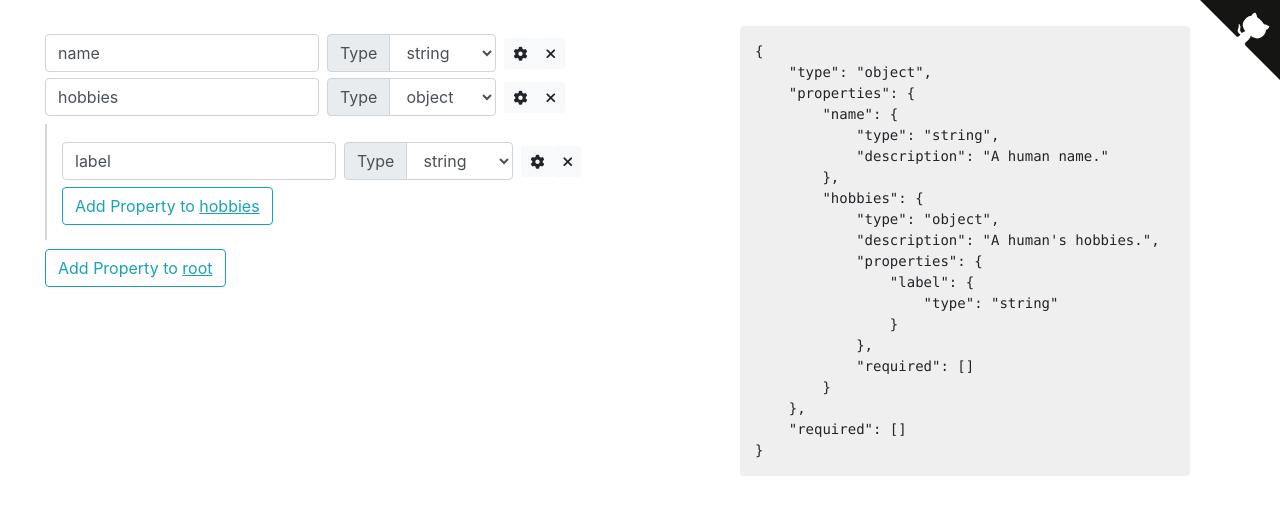
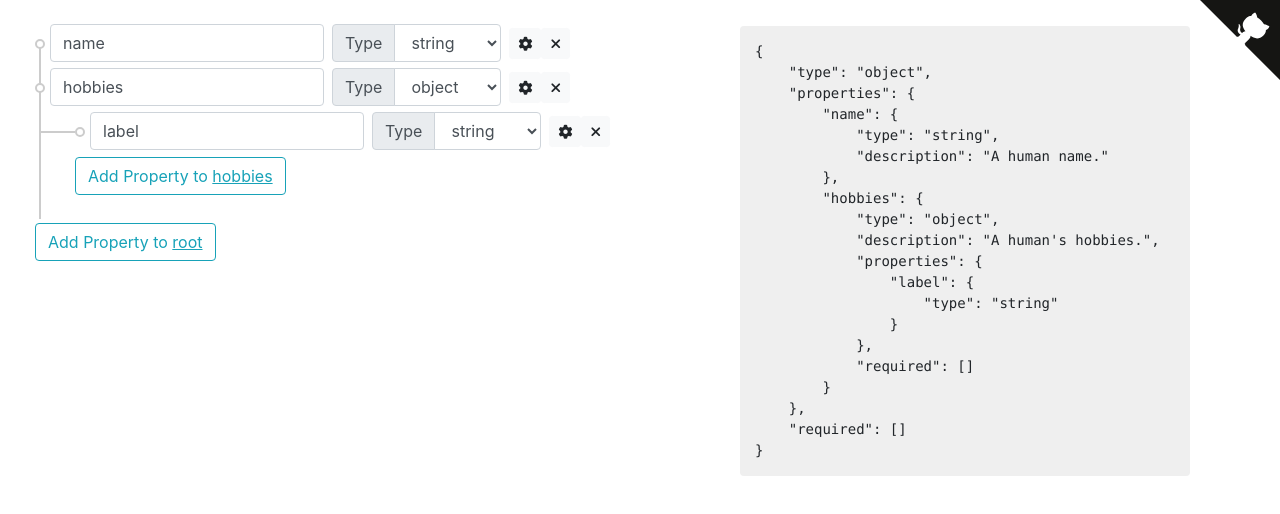
Before and after one commit to anothrNick/json-schema-builder, a React (Create React App) app: page / in a window 1280 px wide. Shown: the top 514 px of the page. Built offline with nearby package versions, Linux system fonts and the light colour scheme; the HTML template or start-up script is replaced by a standard one.

Commit message:
Working through styles to better visualize the tree in the form.

```diff
--- a/src/components/Object.js
+++ b/src/components/Object.js
@@ -5,7 +5,8 @@ class ObjectComponent extends Component {
     constructor(props) {
         super(props);
         this.state = {
-            name: this.props.name || "root"
+            name: this.props.name || "root",
+            rootClass: this.props.name || "__root_object"
         };
     }
 
@@ -123,13 +124,14 @@ class ObjectComponent extends Component {
         });
 
         return (
-            <div className="objectWrapper">
+            <div className={"objectWrapper " + this.state.rootClass}>
                 {sortable.map(function(el, i){
                     return(
                         <Property key={this.props.name + "_" + i} name={el[0]} property={el[1]} required={this.props.property.required.indexOf(el[0]) > -1} onChange={this.onChange} onUpdate={this.onUpdate} onDeleteKey={this.onDeleteKey}/>
                     )
                 }, this)}
                 <button className="btn btn btn-outline-info mt-1" onClick={() => this.onAdd("new_key", {type: "string"})}>Add Property to <u>{this.props.name || "root"}</u></button>
+                <br/><br/>
             </div>
         );
     }
--- a/src/components/Property.js
+++ b/src/components/Property.js
@@ -56,6 +56,7 @@ class Property extends Component {
                 </Modal>
 
                 <div className="property-wrapper">
+                    <span className="dot"></span>
                     <div className="property form-inline">
                         <div className="name form-group mr-2">
                             <input className="form-control" name="_key" data-value={this.props.name} value={this.props.name} onChange={onChange}/>
--- a/src/index.css
+++ b/src/index.css
@@ -27,21 +27,68 @@ pre {
 }
 
 .property-wrapper {
+  padding-left: 15px;
+  position: relative;
+}
+.property-wrapper:before {
+  height: 100%;
+  width: 4px;
+  border-left: 2px solid #CCC;
+  position: absolute;
+  left: 4px;
+  bottom: 0;
+  content: '';
+}
+.property-wrapper:after {
+  height: 4px;
+  width: 34px;
+  border-top: 2px solid #CCC;
+  position: absolute;
+  left: -34px;
+  top: 22px;
+  content: '';
+}
 
+.objectWrapper.__root_object>.property-wrapper:after{
+  display: none;
+}
+
+.property-wrapper .dot {
+  height: 10px;
+  width: 10px;
+  background-color: #FFF;
+  border-radius: 100%;
+  border: 2px solid #CCC;
+  display: block;
+  position: absolute;
+  left: 0px;
+  top: 18px;
 }
 
 .property-wrapper:first-of-type {
   border-left: none;
 }
+.property-wrapper:first-of-type:before {
+  height: 20px;
+}
+/* .property-wrapper:last-of-type:before {
+  height: 20px;
+  top: 0;
+} */
+.property-wrapper:only-of-type:before {
+  height: 0px;
+  top: 0;
+}
 
 .objectWrapper {
-  padding: 15px;
-  margin: 5px 0px 5px 0px;
-  border-left: 2px solid #D5D5D5;
+  padding-left: 25px;
+  /*
+  border-left: 2px solid #D5D5D5; */
 }
 .objectWrapper:first-of-type{
   border: none;
   margin: 0px;
+  padding: 5px;
 }
 
 
```
